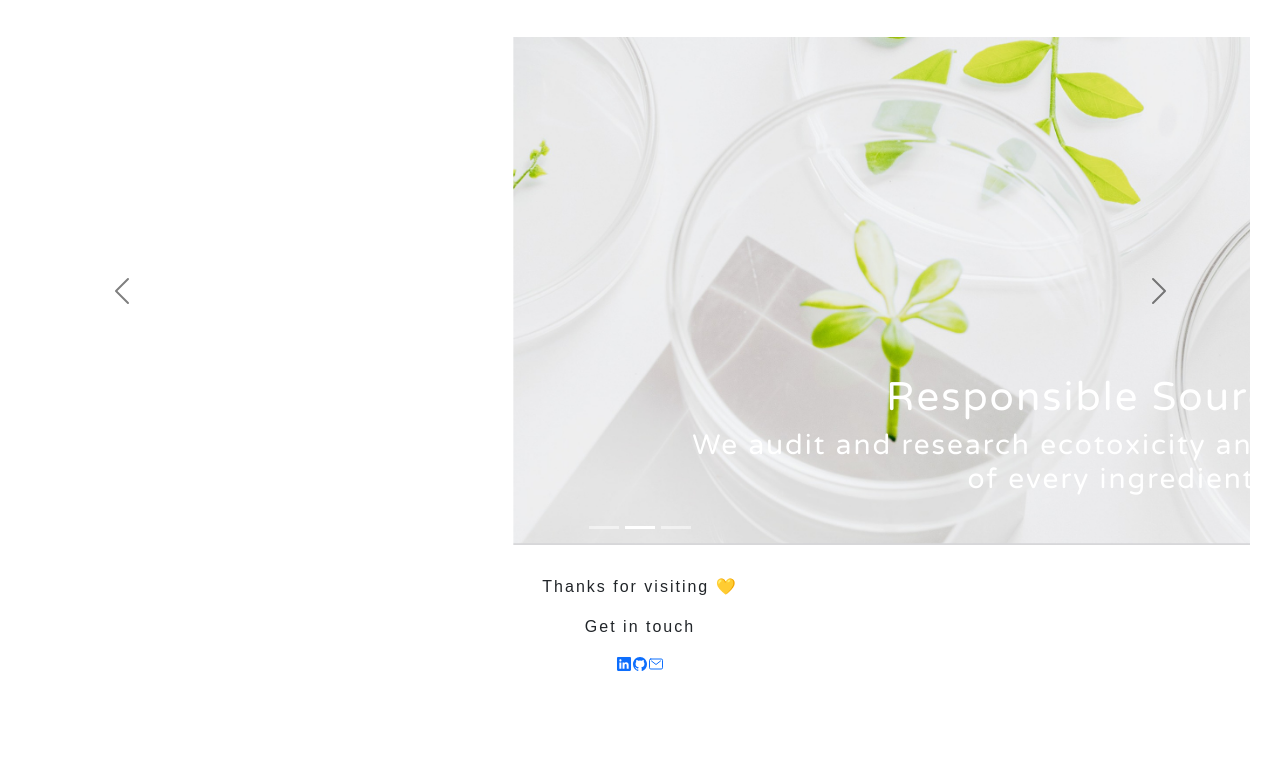
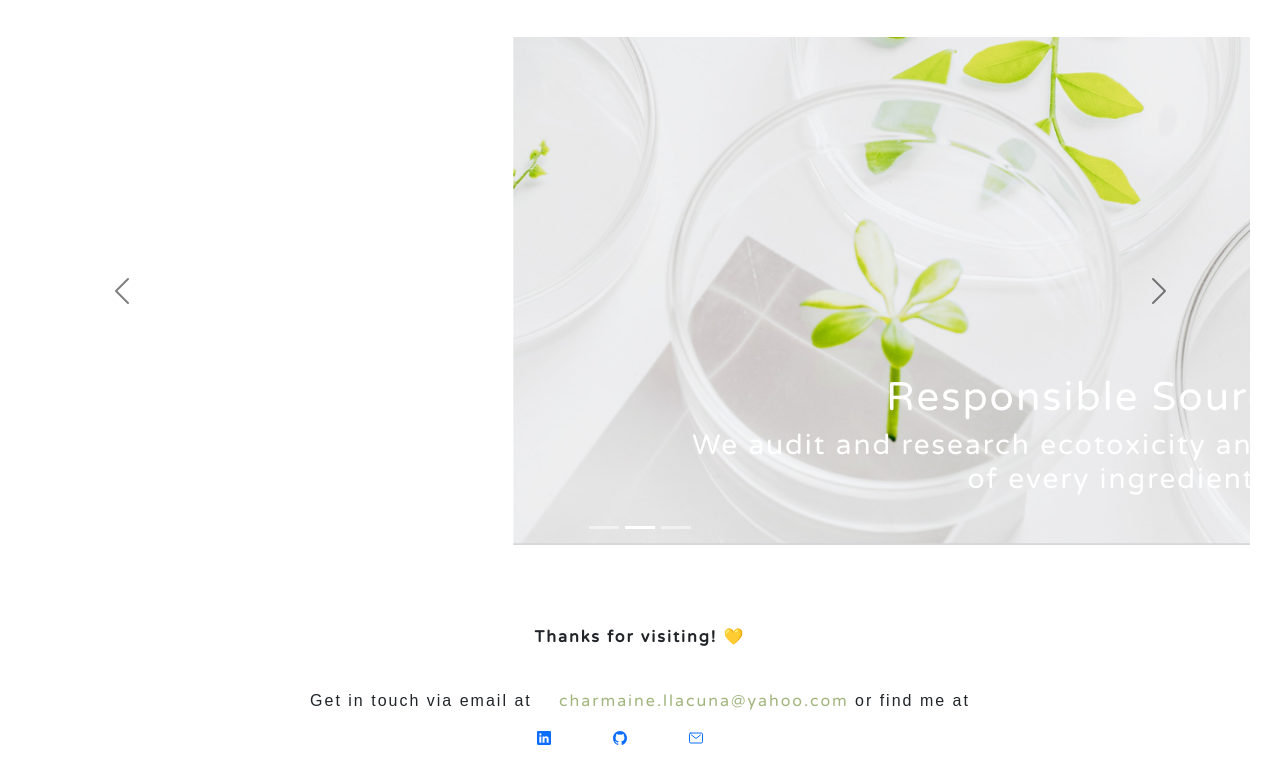
Before and after one commit to Char-Alexis/Ecommerce-Capstone-FrontEnd, a React (Create React App) app: page / in a window 1280 px wide. Shown: the part 1445-2228 px from the top of the page. Before the commit the page ends 2124 px from the top, so only its background shows below. Built offline with nearby package versions, Linux system fonts and the light colour scheme; no server answers.

Commit message:
Added margins and padding to footer elements

```diff
--- a/src/components/Footer/Footer.css
+++ b/src/components/Footer/Footer.css
@@ -1,4 +1,21 @@
 .footer-links{
     text-align: center;
     /* box-shadow: 0 60vh 0 60vh #fffde7; */
+    margin-bottom: 150px;
+    margin-top: 50px;
 }
+
+.font{
+    margin-bottom: 40px;
+    font-weight: bold;
+}
+
+.email{
+    text-decoration:none;
+    color: #A1B57D;
+}
+
+.linkElement{
+    padding-left: 10px;
+    padding-right: 50px;
+}
--- a/src/components/Footer/Footer.jsx
+++ b/src/components/Footer/Footer.jsx
@@ -4,13 +4,21 @@ import "./Footer.css";
 function Footer(){
     return(
         <div className="footer-links">
-            <p>Thanks for visiting 💛</p>
-            <p>Get in touch </p>
-            <a href="https://www.linkedin.com/in/charmaine-llacuna"><ion-icon name="logo-linkedin"></ion-icon></a>
-            <a href="https://github.com/Char-Alexis"><ion-icon name="logo-github"></ion-icon></a>
-            <a href="mailto:charmaine.llacuna@yahoo.com"><ion-icon name="mail-outline"></ion-icon></a>
+
+            <div className="font">Thanks for visiting! 💛</div>
+            <p>Get in touch via email at ㅤ
+                <span>
+                    <a className="email" href="mailto:charmaine.llacuna@yahoo.com"> charmaine.llacuna@yahoo.com </a>
+
+                </span>
+                or find me at
+                </p>
+            <a className="linkElement" href="https://www.linkedin.com/in/charmaine-llacuna"><ion-icon name="logo-linkedin"></ion-icon></a>
+            <a className="linkElement" href="https://github.com/Char-Alexis"><ion-icon name="logo-github"></ion-icon></a>
+            <a className="linkElement" href="mailto:charmaine.llacuna@yahoo.com"><ion-icon name="mail-outline"></ion-icon></a>
         </div>
     )
+
 
 };
 
```
